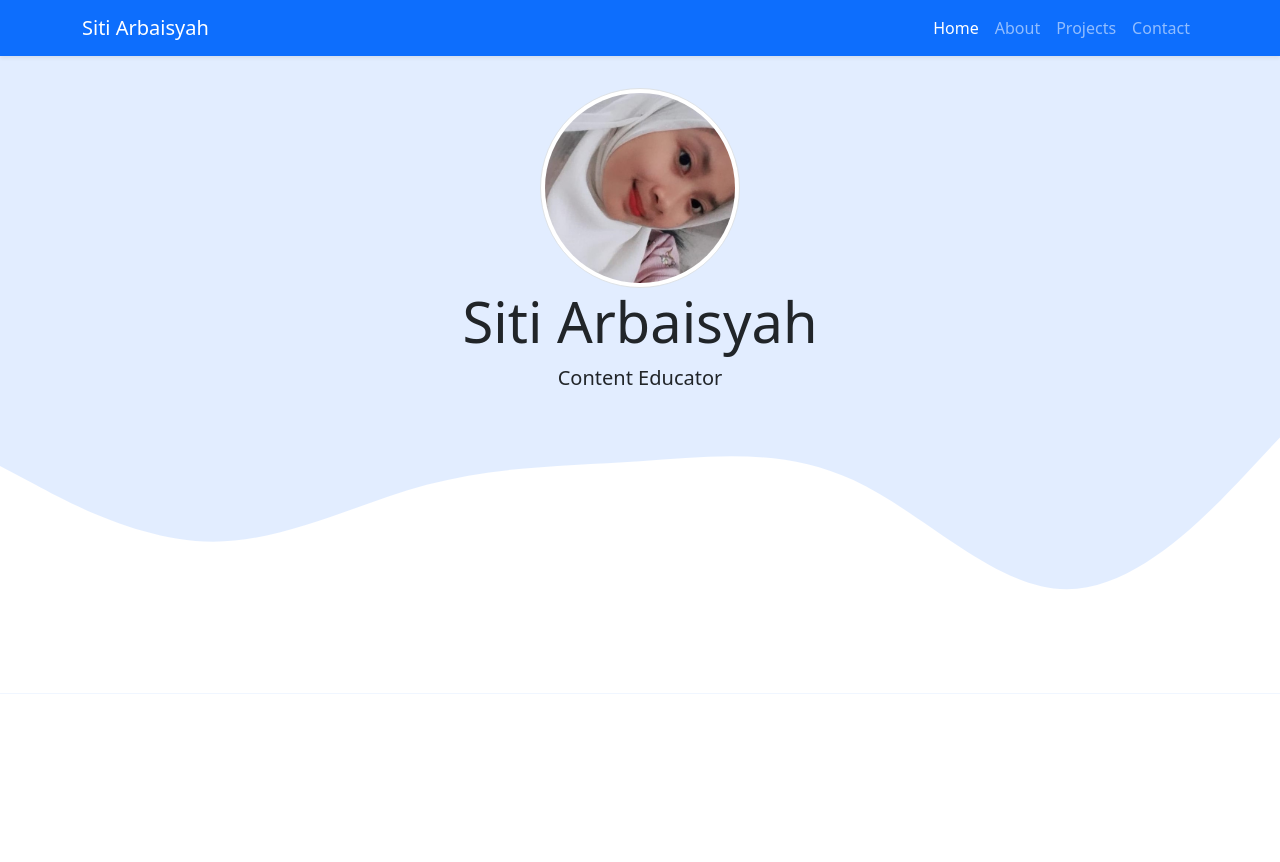
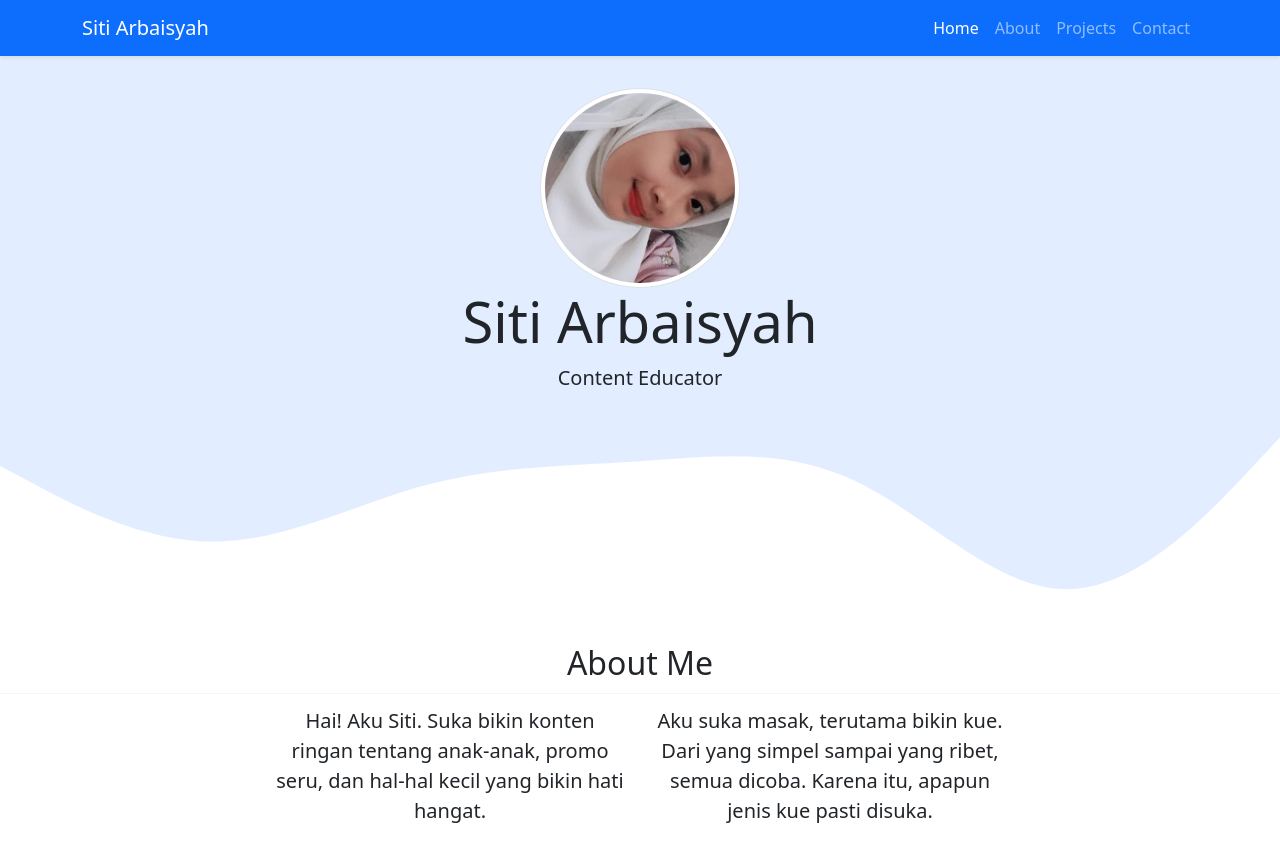
Before and after one commit to Arbaisyah/UAS_Siti-Arbaisyah, a plain HTML site: page index.html in a window 1280 px wide. Shown: the top 862 px of the page. Before the commit the page ends 800 px from the top, so only its background shows below. Drawn offline with nearby package versions, Linux system fonts and the light colour scheme.

Commit message:
4. Bagian About

```diff
--- a/index.html
+++ b/index.html
@@ -56,6 +56,31 @@
 
      <!-- jumbotron end -->
 
+     <!-- about start -->
+      <section id="about">
+        <div class="container">
+            <div class="row text-center mb-3">
+                <div class="col">
+                    <h2>About Me</h2>
+                </div>
+            </div>
+            <div class="row justify-content-center fs-5 text-center ">
+                <div class="col-4">
+                    <p>Hai! Aku Siti. Suka bikin konten ringan tentang anak-anak,
+                      promo seru, dan hal-hal kecil yang bikin hati hangat.</p>
+                    </div>
+                <div class="col-4">
+                    <p>Aku suka masak, terutama bikin kue. Dari yang simpel sampai yang ribet, semua dicoba.
+                     Karena itu, apapun jenis kue pasti disuka.</p>
+
+
+                      </div>
+            </div>
+        </div>
+
+      </section>
+      <!-- about end -->
+
 
 
 
--- a/style.css
+++ b/style.css
@@ -1,4 +1,14 @@
+body {
+    min-height: 2000px;
+}
 .jumbotron {
     padding-top: 2rem;
     background-color: #e2edff;
+    padding-bottom: 0;
 }
+
+
+
+#about {
+  margin-top: -50px; /* Bisa sesuaikan, misalnya -60px atau -40px */
+}
```
Also changed, not shown: screenshoot/4. Bagian About.png (added).
